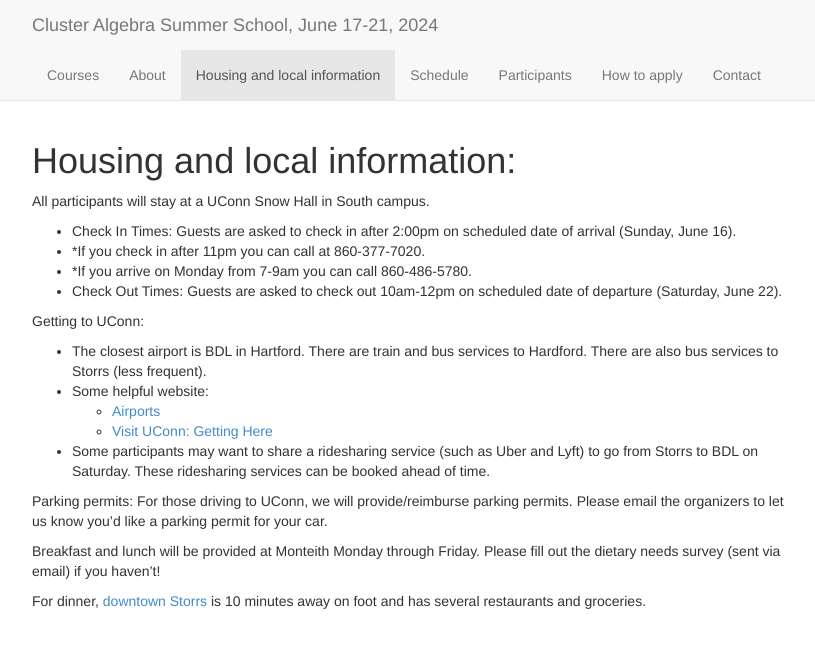
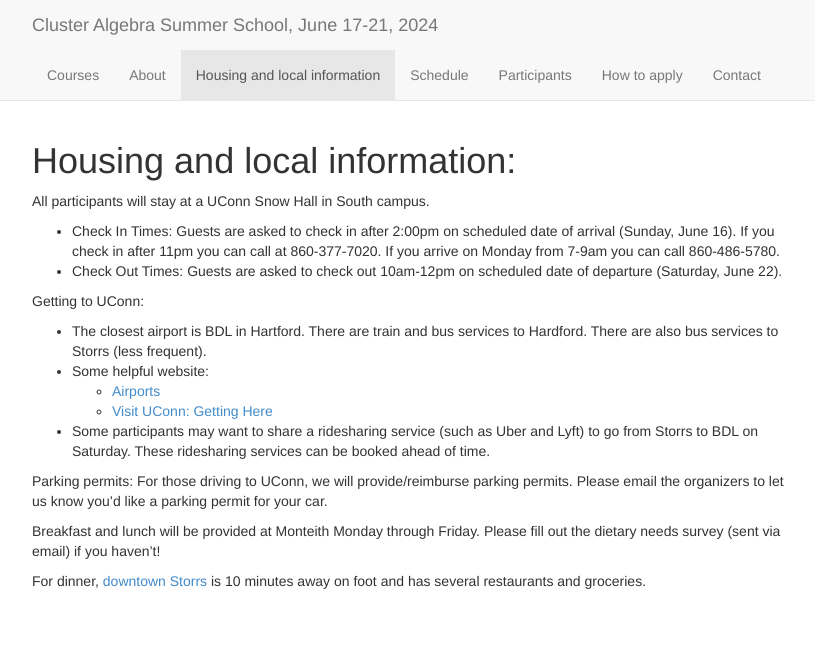
Before and after one commit to egunawan/cass24, a Jekyll site: the page built from housing.md, in a window 1280 px wide. Shown: the top 648 px of the page, without its empty margins (223-1038 px from the left). Built offline with Jekyll 4.4.1, drawn with Linux system fonts in a browser that asks for light colours; nearby versions of some CDN libraries.

```diff
--- a/housing.md
+++ b/housing.md
@@ -8,8 +8,8 @@ layout: default
 
 All participants will stay at a UConn Snow Hall in South campus.
 * Check In Times: Guests are asked to check in after 2:00pm on scheduled date of arrival (Sunday, June 16).
-* *If you check in after 11pm you can call at 860-377-7020.
-* *If you arrive on Monday from 7-9am you can call 860-486-5780.
+  If you check in after 11pm you can call at 860-377-7020.
+  If you arrive on Monday from 7-9am you can call 860-486-5780.
 * Check Out Times: Guests are asked to check out 10am-12pm on scheduled date of departure (Saturday, June 22).
 
 
```
